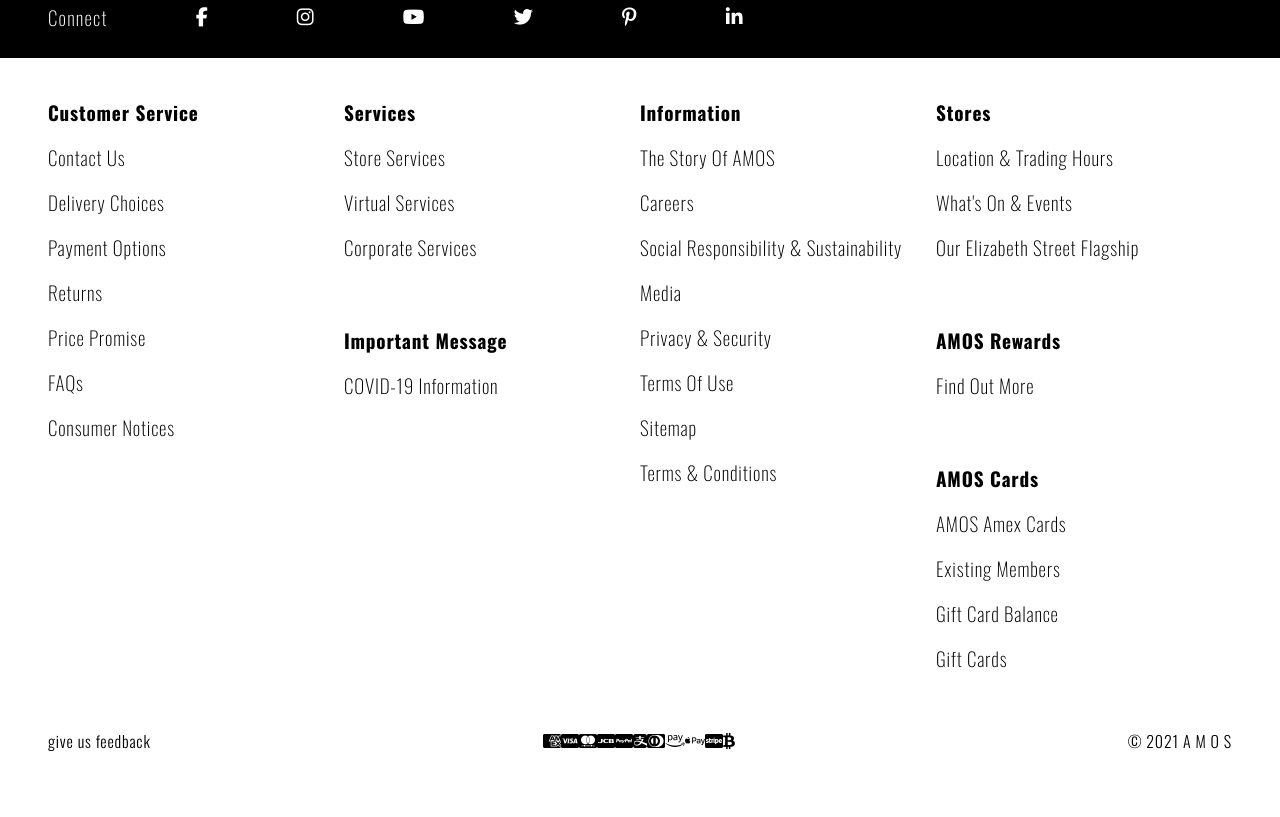
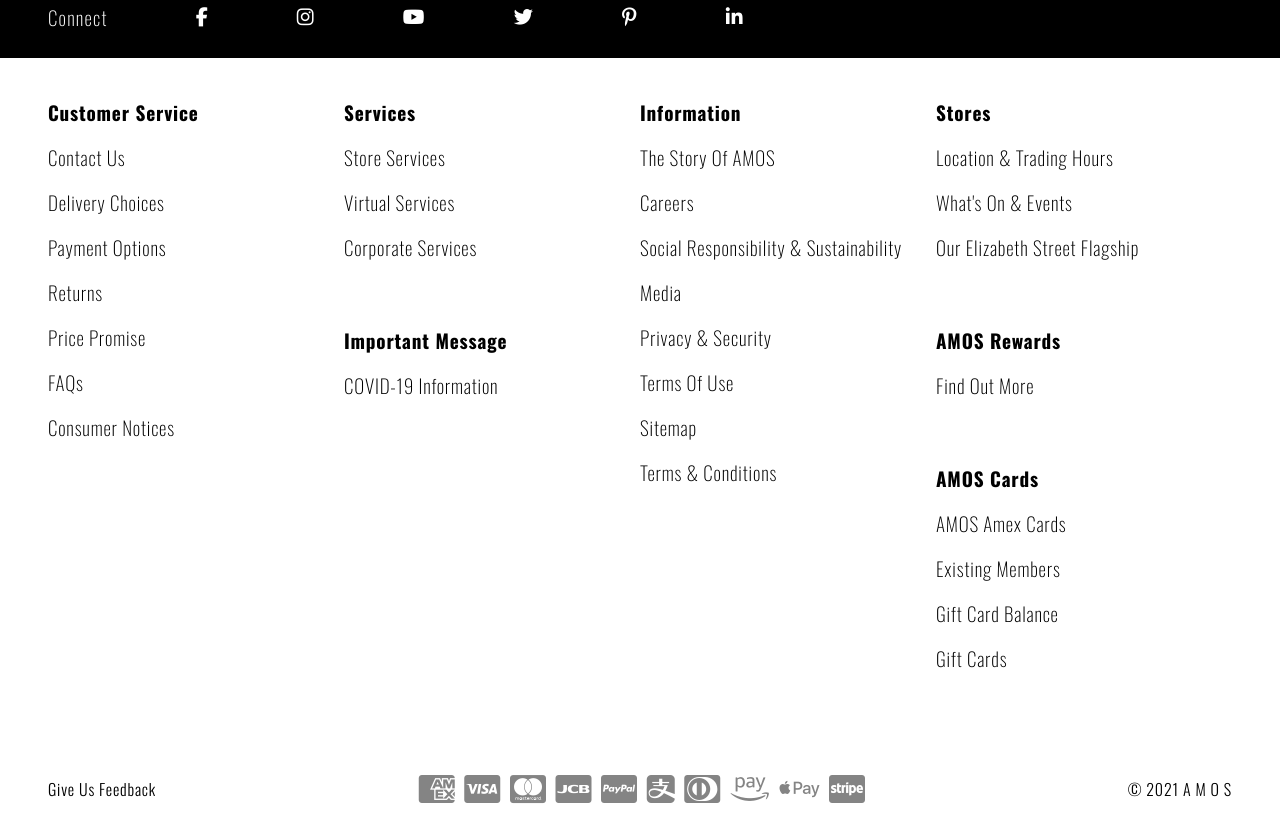
Before and after one commit to maxly20/Website-AMOS-Fashion, a plain HTML site: page index.html in a window 1280 px wide. Shown: the part 8105-8922 px from the top of the page. Before the commit the page ends 8874 px from the top, so only its background shows below. Drawn offline with nearby package versions, Linux system fonts and the light colour scheme.

Commit message:
finish footer

```diff
--- a/index.html
+++ b/index.html
@@ -419,7 +419,6 @@
           <i class="fab fa-amazon-pay"></i>
           <i class="fab fa-apple-pay"></i>
           <i class="fab fa-cc-stripe"></i>
-          <i class="fab fa-btc"></i>
         </div>
         <p>© 2021 A M O S</p>
       </div>
--- a/styles/_11-footer.scss
+++ b/styles/_11-footer.scss
@@ -129,11 +129,13 @@
   display: flex;
   align-items: center;
   justify-content: space-between;
+  margin-top: 3rem;
   padding: 0 3rem;
   p {
     font-size: 1rem;
     font-weight: 300;
     letter-spacing: 0.8px;
+    text-transform: capitalize;
   }
 }
 .payment__option {
@@ -141,4 +143,16 @@
   display: flex;
   align-items: center;
   justify-content: space-between;
+  i {
+    font-size: 2rem;
+    color: rgb(132, 132, 132);
+    margin: 0 0.3rem;
+  }
 }
+@media screen and (max-width: 650px) {
+  .footer__payment {
+    flex-direction: column;
+    min-height: 10vh;
+    margin: 1rem 0;
+  }
+}
```
Also changed, not shown: styles/main.css, 1 other file.
